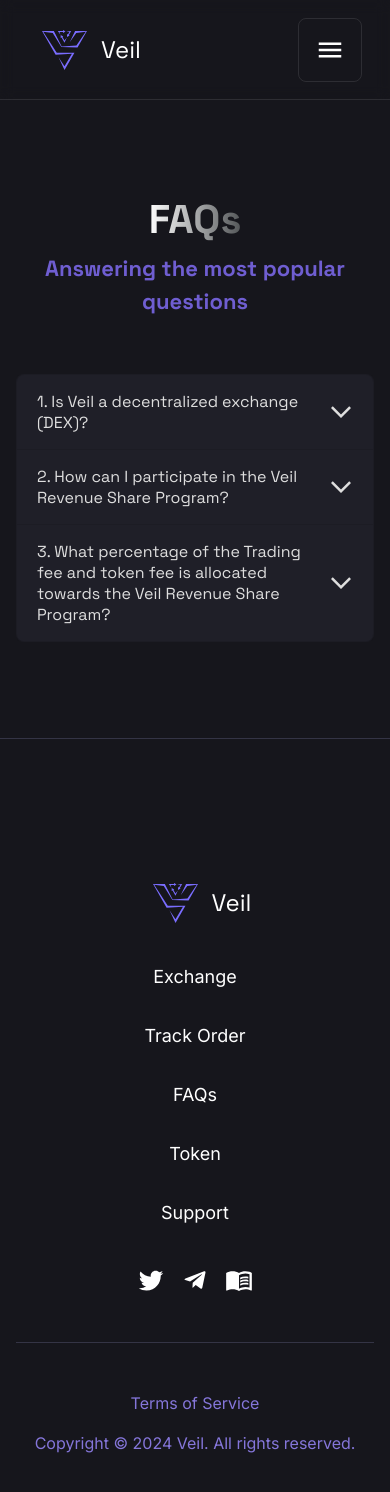
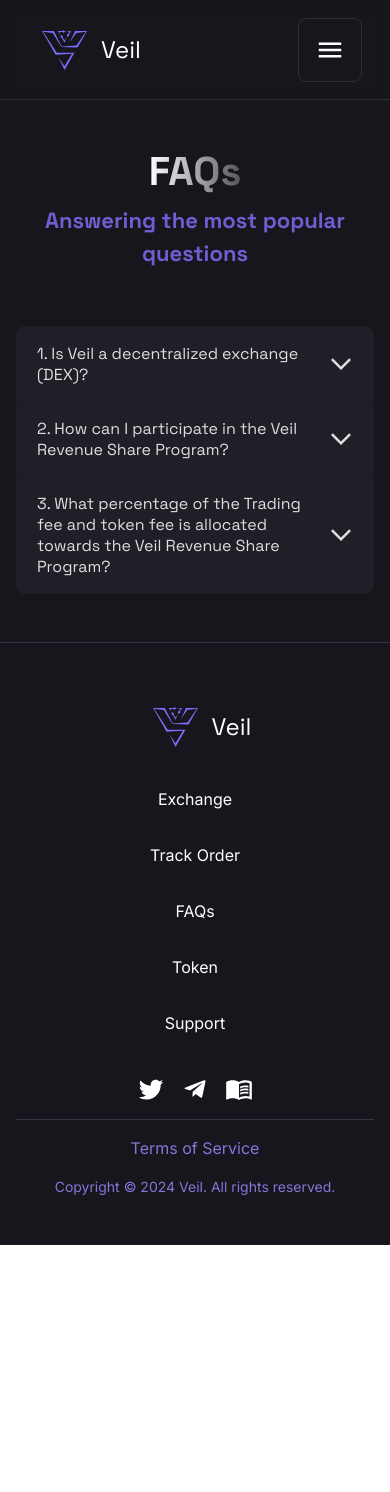
Before and after one commit to hagarcol/next.veil, a Next.js app: page /faq in a window 390 px wide. Shown: the top 1492 px of the page. After the commit the page ends 1245 px from the top, so only its background shows below. Built offline with nearby package versions, Linux system fonts and the light colour scheme.

Commit message:
Fix: FAQ & footer

```diff
--- a/src/app/provider.tsx
+++ b/src/app/provider.tsx
@@ -26,13 +26,15 @@
         <CssBaseline />
         <Stack
           minHeight="100vh"
-          width="100vw"
           sx={{
+             width: 'calc(100% - var(--scrollbar-width))',
             backgroundColor: "#16161C"
           }}
         >
           <Header />
+
           {children}
+
           <Footer />
         </Stack>
       </ThemeProvider>
--- a/src/components/FAQs/index.tsx
+++ b/src/components/FAQs/index.tsx
@@ -1,6 +1,5 @@
-
 // @mui
-import { Stack, Typography, useTheme } from "@mui/material";
+import { Stack, Typography, useMediaQuery, useTheme } from "@mui/material";
 
 // components
 import CustomizedAccordions from "./CustomizedAccordions";
@@ -8,6 +7,7 @@
 
 const FAQs = () => {
   const theme = useTheme();
+  const isNarrowScreen = useMediaQuery(theme.breakpoints.down("lg"));
 
   return (
     <>
@@ -17,10 +17,10 @@
         <Stack
           gap={1}
           sx={{
-            margin: "48px auto",
+            margin: isNarrowScreen ? "24px auto" : "48px auto",
             maxWidth: "960px",
             width: "100%",
-            padding: "48px 16px"
+            padding: isNarrowScreen ? "24px 16px" : "48px 16px"
           }}
         >
           <Stack alignItems="center">
--- a/src/components/Footer/BottomSection/index.tsx
+++ b/src/components/Footer/BottomSection/index.tsx
@@ -1,7 +1,9 @@
 // @mui
-import { Stack, Typography, useMediaQuery } from "@mui/material";
+import { Stack, Typography, useMediaQuery, useTheme } from "@mui/material";
 
 const BottomSection = () => {
+  const theme = useTheme();
+  const islgOverScreen = useMediaQuery(theme.breakpoints.up("lg"));
   const isWideScreen = useMediaQuery("(min-width: 768px)");
 
   return (
@@ -11,7 +13,7 @@
       gap={2}
       sx={{
         borderTop: "1px solid #343445",
-        padding: "48px 0 0"
+        padding: islgOverScreen ? "48px 0 0" : "16px 0 0"
       }}
     >
       <Typography
@@ -27,7 +29,7 @@
 
       <Typography
         color="#8576da"
-        fontSize={16}
+        fontSize={14}
         textAlign="center"
       >
         Copyright © 2024 Veil. All rights reserved.
--- a/src/components/Footer/TopSection/NavigationMenu/index.tsx
+++ b/src/components/Footer/TopSection/NavigationMenu/index.tsx
@@ -27,7 +27,7 @@
             }
           }}
         >
-          <Typography fontSize="18px" textAlign="center">
+          <Typography fontSize="16px" textAlign="center">
             {item.title}
           </Typography>
         </Button>
--- a/src/components/Footer/TopSection/index.tsx
+++ b/src/components/Footer/TopSection/index.tsx
@@ -1,5 +1,5 @@
 // @mui
-import { Stack, useMediaQuery } from "@mui/material";
+import { Stack, useMediaQuery, useTheme } from "@mui/material";
 
 // components
 import Logo from "./Logo";
@@ -7,13 +7,14 @@
 import FooterLinks from "./Links";
 
 const TopSection = () => {
-  const isWideScreen = useMediaQuery("(min-width: 992px)");
+  const theme = useTheme();
+  const islgOverScreen = useMediaQuery(theme.breakpoints.up("lg"));
 
   return (
       <Stack
-        direction={isWideScreen ? "row" : "column"}
-        justifyContent={isWideScreen ? "space-between" : "center"}
-        margin="48px -12px"
+        direction={islgOverScreen ? "row" : "column"}
+        justifyContent={islgOverScreen ? "space-between" : "center"}
+        margin={islgOverScreen ? "48px -12px" : "16px -12px"}
         gap={4}
       >
         <Logo />
--- a/src/components/Footer/index.tsx
+++ b/src/components/Footer/index.tsx
@@ -1,22 +1,28 @@
 // @muyi
-import { Stack } from "@mui/material";
+import { Stack, useMediaQuery, useTheme } from "@mui/material";
 
 // components
 import TopSection from "./TopSection";
 import BottomSection from "./BottomSection";
 
 const Footer = () => {
+  const theme = useTheme();
+  const isNarrowScreen = useMediaQuery(theme.breakpoints.down("md"));
+
   return (
     <Stack
+      alignItems="center"
       sx={{
         backgroundColor: "#16161c",
         borderTop: "1px solid #343445",
-        padding: "48px 0 16px"
+        padding: isNarrowScreen ? "48px 0" : "48px 0 16px"
       }}
     >
       <Stack
+        maxWidth="1280px"
+        width="100%"
         sx={{
-          margin: "48px 0",
+          // margin: islgOverScreen ? "48px 0" : 0,
           padding: "0 16px",
         }}
       >
--- a/src/components/Header/index.tsx
+++ b/src/components/Header/index.tsx
@@ -29,10 +29,17 @@
   </Stack>
 );
 
-const NavigationMenu = ({ isWideScreen }: {isWideScreen: boolean}) => {
+const NavigationMenu = ({
+  isWideScreen,
+  setMenuVisible
+}: {
+  isWideScreen: boolean;
+  setMenuVisible: (value: boolean) => void;
+}) => {
   const router = useRouter();
   const handlePageNavigation = (url: string) => {
     router.push(url);
+    setMenuVisible(false);
   }
 
   return (
@@ -78,7 +85,7 @@
           <Logo />
 
           {(isWideScreen || menuVisible) && (
-            <NavigationMenu isWideScreen={isWideScreen} />
+            <NavigationMenu isWideScreen={isWideScreen} setMenuVisible={setMenuVisible}/>
           )}
 
           <Stack direction="row" gap={3} padding="0 12px">
```
